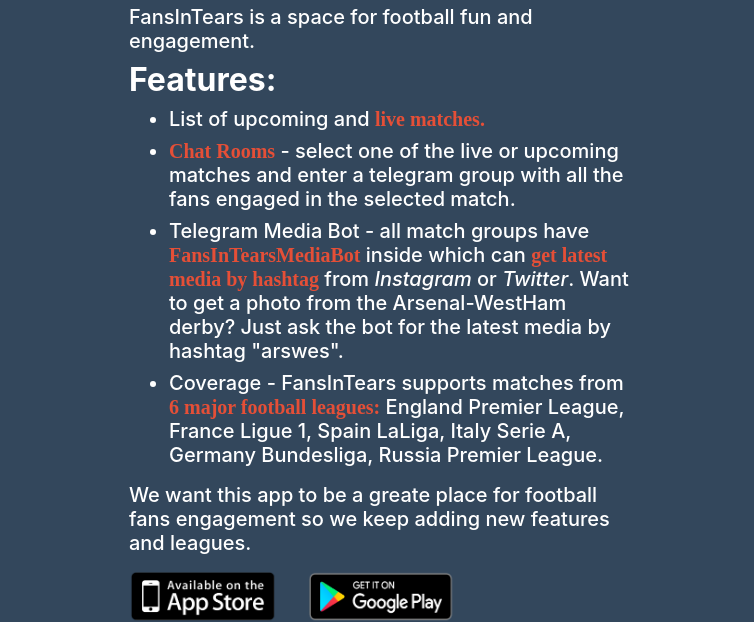
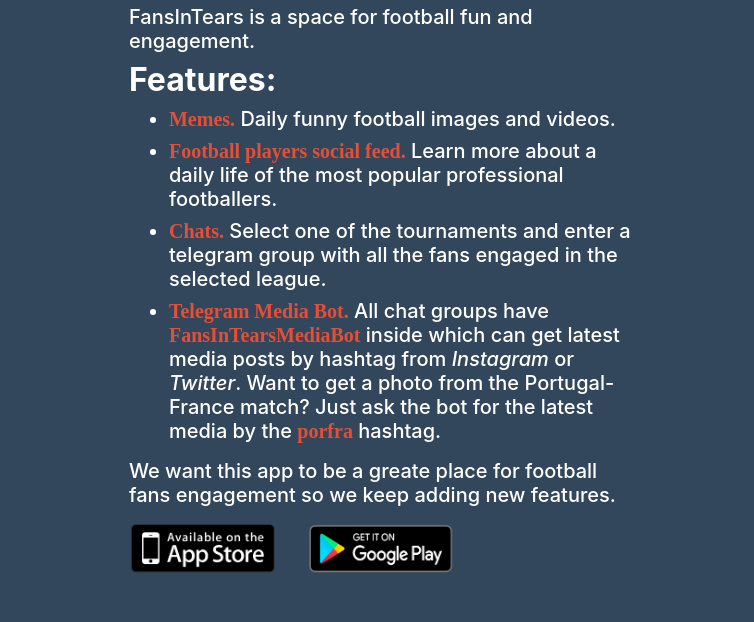
Before and after one commit to ryzhak/fansintears-landing, a plain HTML site: page index.html in a window 1280 px wide. Shown: the part 144-766 px from the top of the page, 526-1280 px from the left. Drawn offline with nearby package versions, Linux system fonts and the light colour scheme.

Commit message:
feat: update app screenshots with description

```diff
--- a/index.html
+++ b/index.html
@@ -49,6 +49,8 @@
 								<div><img src="images/slides/slide3.png" class="img-fluid" alt=""></div>
 								<div><img src="images/slides/slide4.png" class="img-fluid" alt=""></div>
 								<div><img src="images/slides/slide5.png" class="img-fluid" alt=""></div>
+								<div><img src="images/slides/slide6.png" class="img-fluid" alt=""></div>
+								<div><img src="images/slides/slide7.png" class="img-fluid" alt=""></div>
 							</div>
 						</div>
 					</div>
@@ -58,12 +60,12 @@
 					<p class="h5">FansInTears is a space for football fun and engagement.</p>
 					<h2 class="font-weight-bold">Features:</h2>
 					<ul>
-						<li class="h5">List of upcoming and <span class="highlight">live matches.</span></li>
-						<li class="h5"><span class="highlight">Chat Rooms</span> - select one of the live or upcoming matches and enter a telegram group with all the fans engaged in the selected match.</li>
-						<li class="h5">Telegram Media Bot - all match groups have <span class="highlight">FansInTearsMediaBot</span> inside which can <span class="highlight">get latest media by hashtag</span> from <i>Instagram</i> or <i>Twitter</i>. Want to get a photo from the Arsenal-WestHam derby? Just ask the bot for the latest media by hashtag "arswes".</li>
-						<li class="h5">Coverage - FansInTears supports matches from <span class="highlight">6 major football leagues:</span> England Premier League, France Ligue 1, Spain LaLiga, Italy Serie A, Germany Bundesliga, Russia Premier League.</li>
+						<li class="h5"><span class="highlight">Memes.</span> Daily funny football images and videos.</li>
+						<li class="h5"><span class="highlight">Football players social feed.</span> Learn more about a daily life of the most popular professional footballers.</li>
+						<li class="h5"><span class="highlight">Chats.</span> Select one of the tournaments and enter a telegram group with all the fans engaged in the selected league.</li>
+						<li class="h5"><span class="highlight">Telegram Media Bot.</span> All chat groups have <span class="highlight">FansInTearsMediaBot</span> inside which can get latest media posts by hashtag from <i>Instagram</i> or <i>Twitter</i>. Want to get a photo from the Portugal-France match? Just ask the bot for the latest media by the <span class="highlight">porfra</span> hashtag.</li>
 					</ul>
-					<p class="h5">We want this app to be a greate place for football fans engagement so we keep adding new features and leagues.</p>
+					<p class="h5">We want this app to be a greate place for football fans engagement so we keep adding new features.</p>
 					<div class="row mt-3">
 						<div class="col-md-4">
 							<a href="https://itunes.apple.com/ru/app/fansintears/id1463447520" target="_blank"><img src="images/appstore_icon.png" class="img-fluid" alt=""></a>
```
Also changed, not shown: images/slides/slide1.png, images/slides/slide2.png, images/slides/slide4.png, images/slides/slide5.png, images/slides/slide6.png (added), 2 other files.
